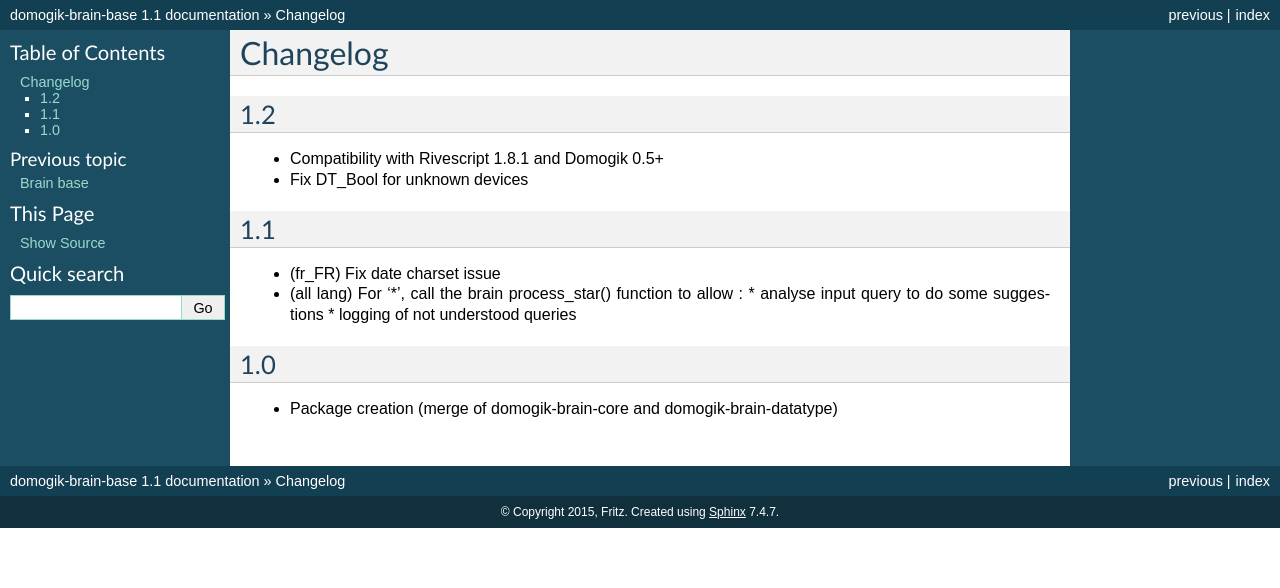
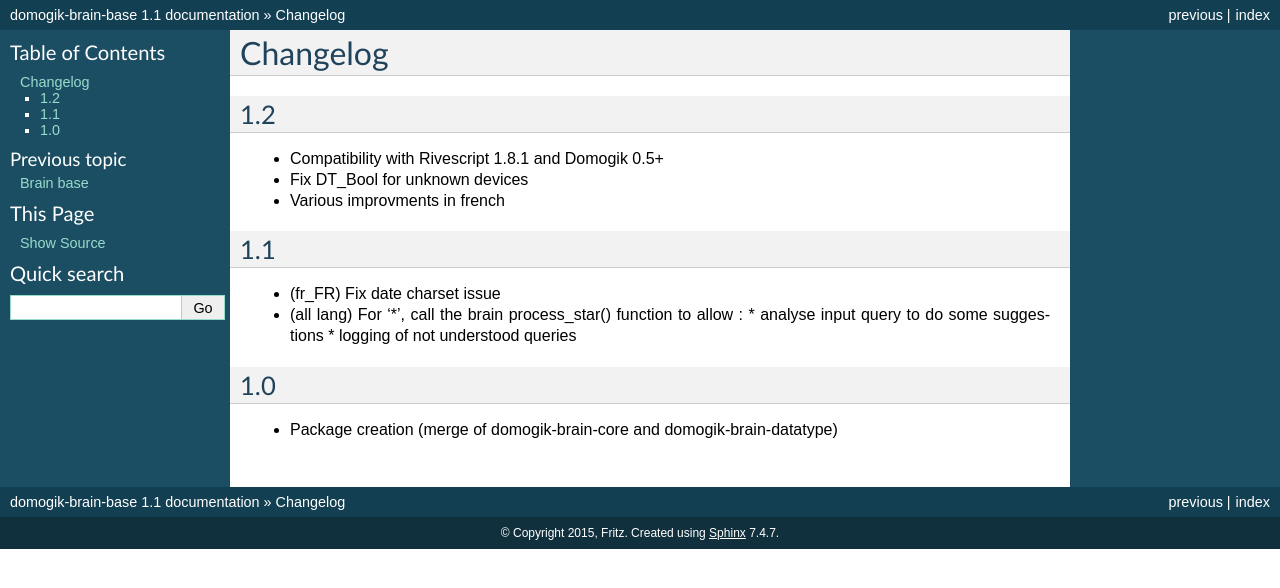
Before and after one commit to domogik/domogik-brain-base, a Sphinx documentation site: the page built from docs/changelog.txt, in a window 1280 px wide. Shown: the top 588 px of the page. Built offline with Sphinx 7.4.7, drawn with Linux system fonts in a browser that asks for light colours; pages that are not in the unit, such as notebooks, are missing from menus.

Commit message:
changelog

```diff
--- a/docs/changelog.txt
+++ b/docs/changelog.txt
@@ -7,6 +7,7 @@ Changelog
 
 * Compatibility with Rivescript 1.8.1 and Domogik 0.5+
 * Fix DT_Bool for unknown devices
+* Various improvments in french
 
 1.1
 ===
```
